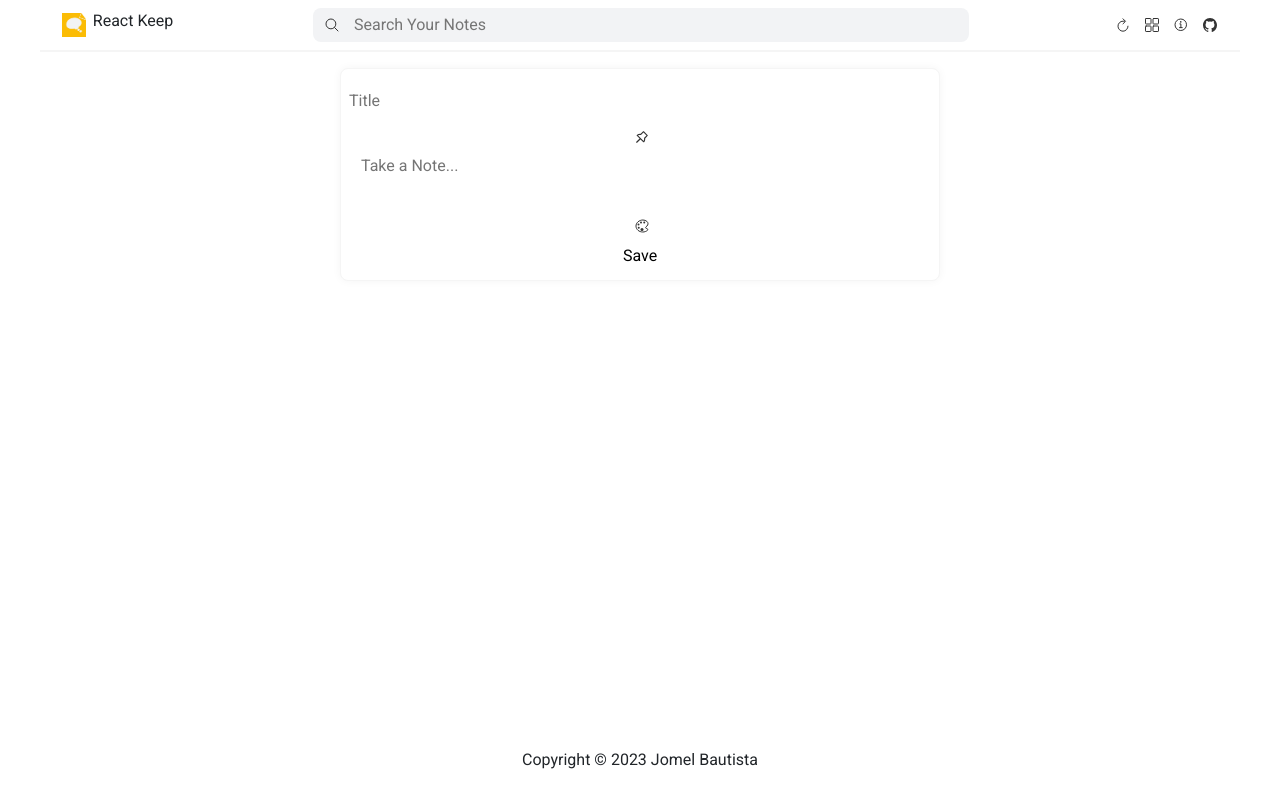
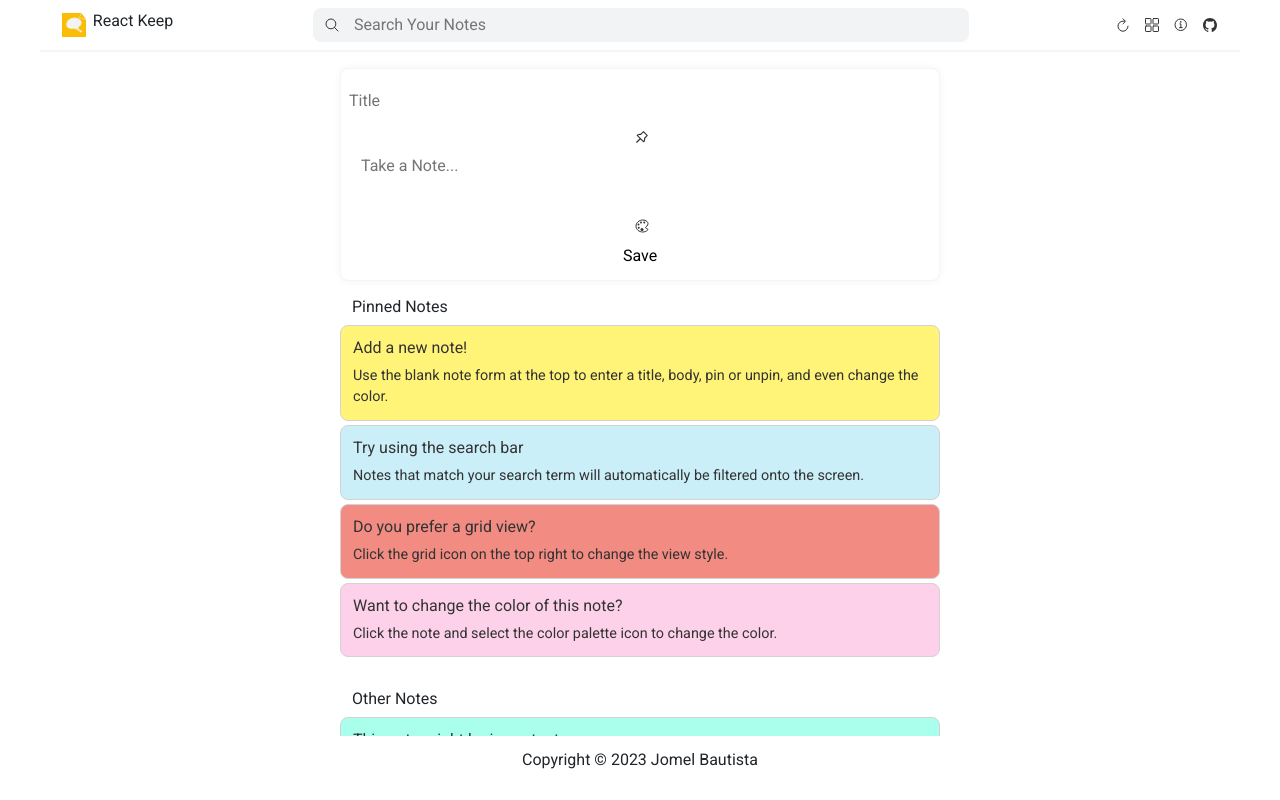
Before and after one commit to jogarbaut/react-keep, a React (Create React App) app: page / in a window 1280 px wide. Built offline with nearby package versions, Linux system fonts and the light colour scheme; the HTML template or start-up script is replaced by a standard one.

Commit message:
added starter data

```diff
--- a/src/components/ColorPalette.js
+++ b/src/components/ColorPalette.js
@@ -1,72 +1,11 @@
 import ColorButton from "./ColorButton"
+import { colorDataArray } from "../data/colorData"
 
 const ColorPalette = ({ color, setColor }) => {
-  const colorOptions = [
-    {
-      "id": 1,
-      "name": "white",
-      "hex": "#fff",
-    },
-    {
-      "id": 2,
-      "name": "red",
-      "hex": "#f28b82",
-    },
-    {
-      "id": 3,
-      "name": "orange",
-      "hex": "#fbbd08",
-    },
-    {
-      "id": 4,
-      "name": "yellow",
-      "hex": "#fff478",
-    },
-    {
-      "id": 5,
-      "name": "green",
-      "hex": "#ceff93",
-    },
-    {
-      "id": 6,
-      "name": "teal",
-      "hex": "#a9ffec",
-    },
-    {
-      "id": 7,
-      "name": "sky-blue",
-      "hex": "#cbeff9",
-    },
-    {
-      "id": 8,
-      "name": "blue",
-      "hex": "#afccfa",
-    },
-    {
-      "id": 9,
-      "name": "purple",
-      "hex": "#d8b0fc",
-    },
-    {
-      "id": 10,
-      "name": "pink",
-      "hex": "#fdd1e9",
-    },
-    {
-      "id": 11,
-      "name": "brown",
-      "hex": "#e8caab",
-    },
-    {
-      "id": 12,
-      "name": "gray",
-      "hex": "#e9eaeb",
-    },
-  ]
 
   return (
     <div className="color-palette">
-      {colorOptions.map((colorOption) => (
+      {colorDataArray.map((colorOption) => (
         <ColorButton key={colorOption.id} colorOption={colorOption} color={color} setColor={setColor} />
       ))}
     </div>
--- a/src/context/NoteContext.js
+++ b/src/context/NoteContext.js
@@ -1,8 +1,9 @@
 import { createContext, useState, useEffect } from "react"
+import { starterNoteDataArray } from "../data/starterNoteData"
+
 const NoteContext = createContext({})
-
 export const NoteProvider = ({ children }) => {
-  const [notes, setNotes] = useState(JSON.parse(localStorage.getItem("notesList")) || [])
+  const [notes, setNotes] = useState(JSON.parse(localStorage.getItem("notesList")) || starterNoteDataArray)
   const [search, setSearch] = useState("")
   const [searchResults, setSearchResults] = useState([])
   const [pinnedSearchResults, setPinnedSearchResults] = useState([])
--- /dev/null
+++ b/src/data/colorData.js
@@ -0,0 +1,64 @@
+const colorDataArray = [
+  {
+    id: 1,
+    name: "white",
+    hex: "#fff",
+  },
+  {
+    id: 2,
+    name: "red",
+    hex: "#f28b82",
+  },
+  {
+    id: 3,
+    name: "orange",
+    hex: "#fbbd08",
+  },
+  {
+    id: 4,
+    name: "yellow",
+    hex: "#fff478",
+  },
+  {
+    id: 5,
+    name: "green",
+    hex: "#ceff93",
+  },
+  {
+    id: 6,
+    name: "teal",
+    hex: "#a9ffec",
+  },
+  {
+    id: 7,
+    name: "sky-blue",
+    hex: "#cbeff9",
+  },
+  {
+    id: 8,
+    name: "blue",
+    hex: "#afccfa",
+  },
+  {
+    id: 9,
+    name: "purple",
+    hex: "#d8b0fc",
+  },
+  {
+    id: 10,
+    name: "pink",
+    hex: "#fdd1e9",
+  },
+  {
+    id: 11,
+    name: "brown",
+    hex: "#e8caab",
+  },
+  {
+    id: 12,
+    name: "gray",
+    hex: "#e9eaeb",
+  },
+]
+
+export { colorDataArray }
--- /dev/null
+++ b/src/data/starterNoteData.js
@@ -0,0 +1,68 @@
+const starterNoteDataArray = [
+  {
+    id: 1,
+    pinned: true,
+    title: "Add a new note!",
+    body: "Use the blank note form at the top to enter a title, body, pin or unpin, and even change the color.",
+    dateTime: "January 1, 2023 12:00:00PM",
+    color: "#fff478",
+  },
+  {
+    id: 2,
+    pinned: true,
+    title: "Try using the search bar",
+    body: "Notes that match your search term will automatically be filtered onto the screen.",
+    dateTime: "January 1, 2023 12:00:00PM",
+    color: "#cbeff9",
+  },
+  {
+    id: 3,
+    pinned: true,
+    title: "Do you prefer a grid view?",
+    body: "Click the grid icon on the top right to change the view style.",
+    dateTime: "January 1, 2023 12:00:00PM",
+    color: "#f28b82",
+  },
+  {
+    id: 4,
+    pinned: true,
+    title: "Want to change the color of this note?",
+    body: "Click the note and select the color palette icon to change the color.",
+    dateTime: "January 1, 2023 12:00:00PM",
+    color: "#fdd1e9",
+  },
+  {
+    id: 5,
+    pinned: false,
+    title: "This note might be important...",
+    body: "Click the note and click the pin icon to move it to the pinned notes section.",
+    dateTime: "January 1, 2023 12:00:00PM",
+    color: "#a9ffec",
+  },
+  {
+    id: 6,
+    pinned: false,
+    title: "What is your name?",
+    body: "Click the note and add your name here.",
+    dateTime: "January 1, 2023 12:00:00PM",
+    color: "#ceff93",
+  },
+  {
+    id: 7,
+    pinned: false,
+    title: "Delete this note",
+    body: "Click the note and click the trash icon to delete it.",
+    dateTime: "January 1, 2023 12:00:00PM",
+    color: "#fbbd08",
+  },
+  {
+    id: 8,
+    pinned: false,
+    title: "Want to reset the application?",
+    body: "Click the information icon to find the application reset button and to learn more about this application.",
+    dateTime: "January 1, 2023 12:00:00PM",
+    color: "#e8caab",
+  }
+]
+
+export { starterNoteDataArray }
--- a/src/index.css
+++ b/src/index.css
@@ -233,10 +233,12 @@ body {
   padding: .75rem;
   height: fit-content;
   color: #333;
+  transition: .25s;
 }
 
 .note:hover {
   cursor: pointer;
+  border: 1px solid #333;
 }
 
 .note h3 {
```
